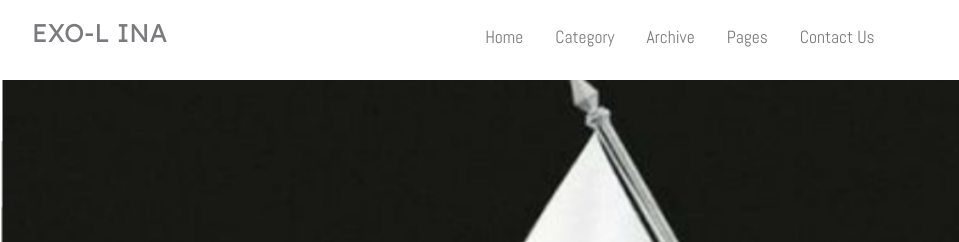
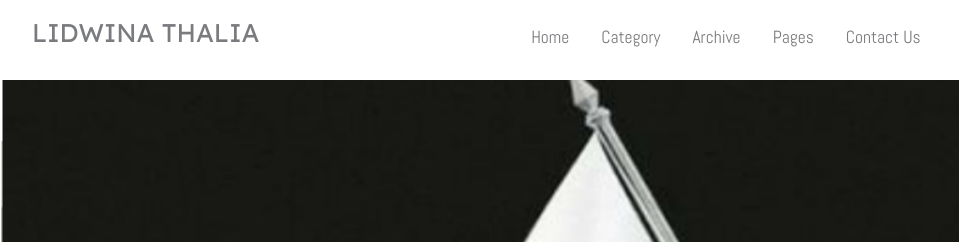
Before and after one commit to lidwinathalia/UAS_GIT, a plain HTML site: page Index.html in a window 1280 px wide. Shown: the top 242 px of the page, 0-959 px from the left. Drawn offline with Linux system fonts and the light colour scheme.

Commit message:
initial commit

```diff
--- a/Index.html
+++ b/Index.html
@@ -29,7 +29,7 @@
     <nav class="nav">
         <div class="nav-menu flex-row">
             <div class="nav-brand">
-                <a href="#" class="text-gray">EXO-L INA</a>
+                <a href="#" class="text-gray">LIDWINA THALIA</a>
             </div>
             <div class="toggle-collapse">
                 <div class="toggle-icons">
```
